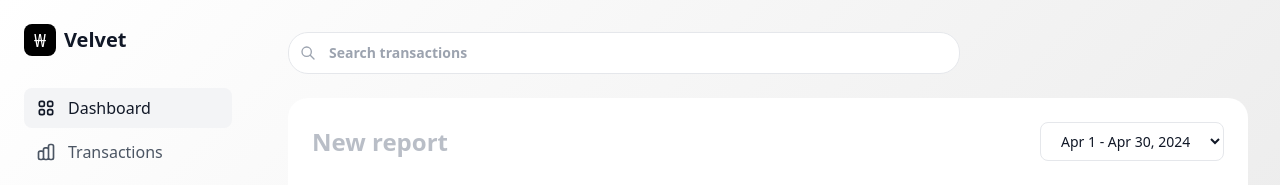
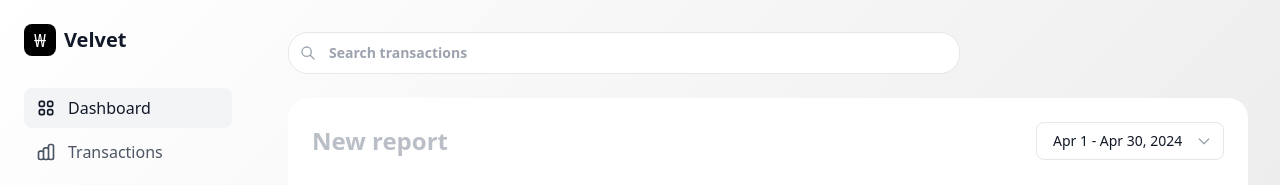
Before and after one commit to jihunhong/velvet, a React (Vite) app: page / in a window 1280 px wide. Shown: the top 185 px of the page. Built offline with nearby package versions, Linux system fonts and the light colour scheme.

Commit message:
fix: select 아이콘 따로 설정

```diff
--- a/src/components/Dashboard.tsx
+++ b/src/components/Dashboard.tsx
@@ -25,13 +25,20 @@ export default function Dashboard({ timeframe, onTimeframeChange }: DashboardPro
           <h1 className="text-2xl font-semibold text-gray-400 opacity-70">New report</h1>
         </div>
         <div className="flex items-center gap-4">
+          <div className="relative">
             <select
-            className="px-4 py-2 bg-white border border-gray-200 rounded-lg text-sm"
+              className="appearance-none px-4 pr-10 py-2 bg-white border border-gray-200 rounded-lg text-sm cursor-pointer"
               value={`${format(timeframe.start, 'MMM d')} - ${format(timeframe.end, 'MMM d, yyyy')}`}
               onChange={() => onTimeframeChange(timeframe)}
             >
               <option>{format(timeframe.start, 'MMM d')} - {format(timeframe.end, 'MMM d, yyyy')}</option>
             </select>
+            <div className="absolute right-3 top-1/2 -translate-y-1/2 pointer-events-none">
+              <svg className="w-4 h-4 text-gray-400" fill="none" stroke="currentColor" viewBox="0 0 24 24">
+                <path strokeLinecap="round" strokeLinejoin="round" strokeWidth={2} d="M19 9l-7 7-7-7" />
+              </svg>
+            </div>
+          </div>
         </div>
       </div>
 
```
Lines whose indentation alone changed are shown as unchanged.
